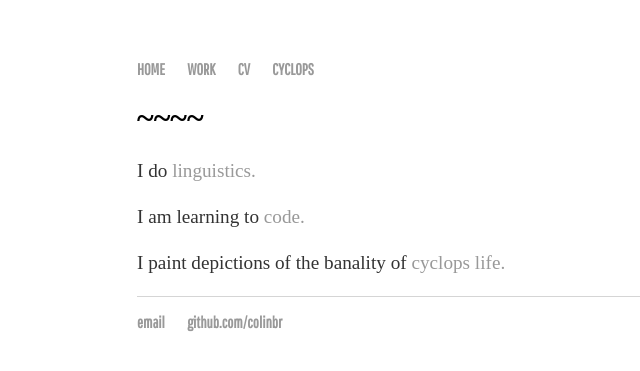
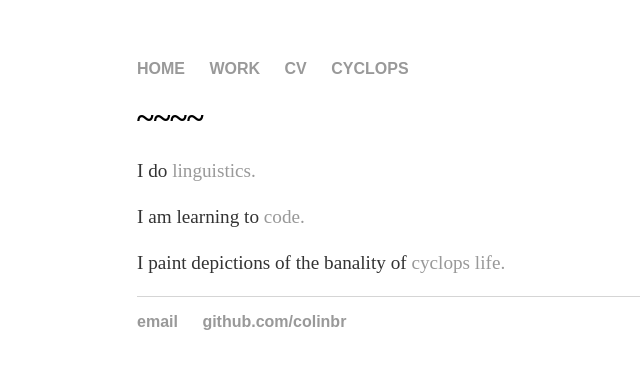
Before and after one commit to colinbr/OLD-colinbr.github.io, a Jekyll site: the page built from index.html, in a window 1280 px wide. Shown: the top 371 px of the page, without its empty margins (55-695 px from the left). Built offline with Jekyll 4.4.1, drawn with Linux system fonts in a browser that asks for light colours; some web fonts are replaced.

Commit message:
Update main.css
changed Pathway Gothic One to Arial

```diff
--- a/css/main.css
+++ b/css/main.css
@@ -3,7 +3,7 @@ body {
     width: 70%;
 }
 nav ul, footer ul {
-    font-family: 'Pathway Gothic One', sans-serif;
+    font-family: 'Arial', sans-serif;
     padding: 0px;
     list-style: none;
     font-weight: bold;
```
